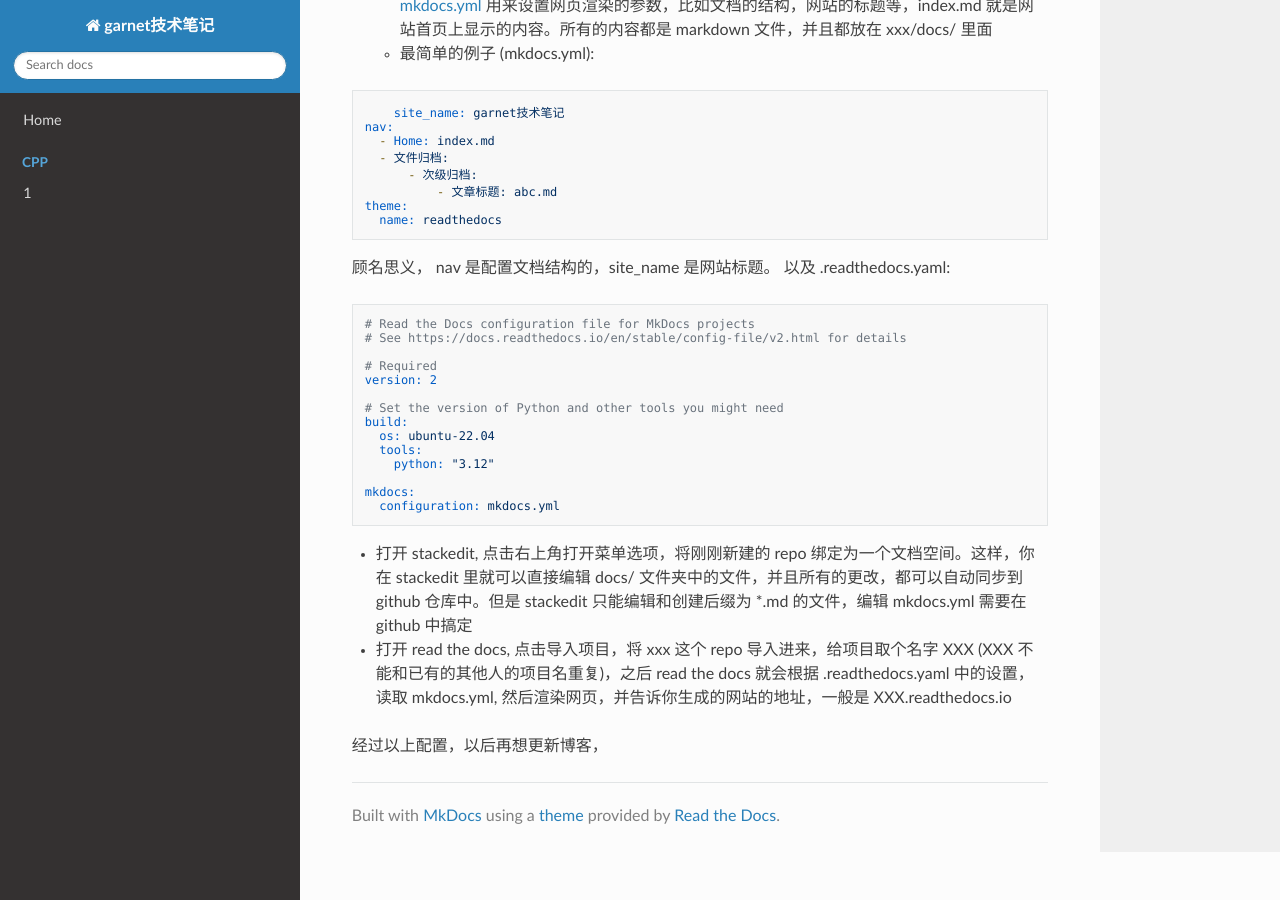
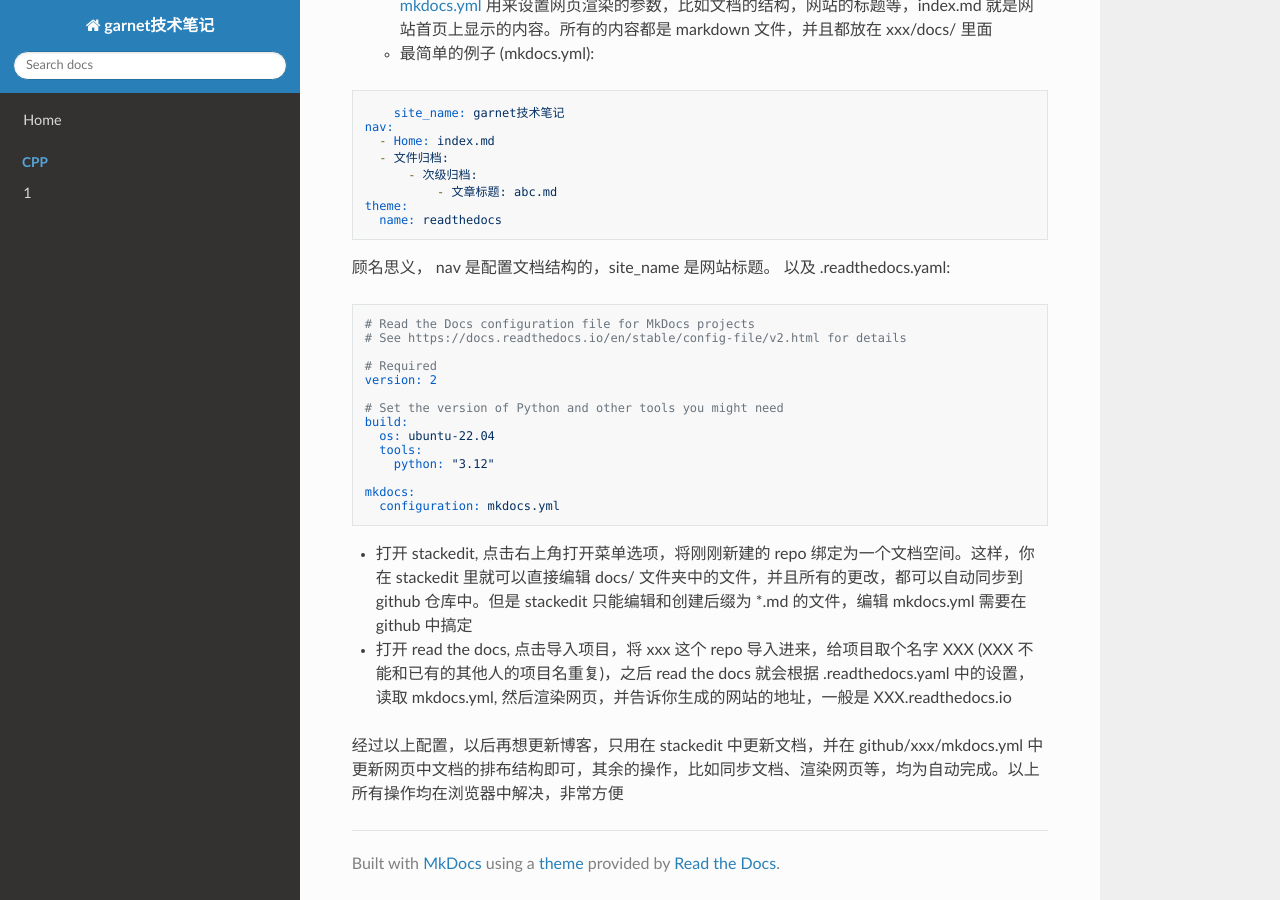
Before and after one commit to ymma98/technotes, an MkDocs documentation site: the page built from docs/杂谈/快速搭建技术博客: read the docs + stackedit.md, in a window 1280 px wide and 900 px high, scrolled down 569 px. Built offline with MkDocs 1.6.1, drawn with Linux system fonts in a browser that asks for light colours; nearby versions of some CDN libraries.

Commit message:
docs/杂谈/快速搭建技术博客: read the docs + stackedit.md updated from https://stackedit.cn/

```diff
--- a/docs/杂谈/快速搭建技术博客: read the docs + stackedit.md
+++ b/docs/杂谈/快速搭建技术博客: read the docs + stackedit.md
@@ -46,12 +46,12 @@ mkdocs:
 * 打开 stackedit, 点击右上角打开菜单选项，将刚刚新建的 repo 绑定为一个文档空间。这样，你在 stackedit 里就可以直接编辑 docs/ 文件夹中的文件，并且所有的更改，都可以自动同步到 github 仓库中。但是 stackedit 只能编辑和创建后缀为 *.md 的文件，编辑 mkdocs.yml 需要在 github 中搞定
 * 打开 read the docs, 点击导入项目，将 xxx 这个 repo 导入进来，给项目取个名字 XXX (XXX 不能和已有的其他人的项目名重复)，之后 read the docs 就会根据 .readthedocs.yaml 中的设置，读取 mkdocs.yml, 然后渲染网页，并告诉你生成的网站的地址，一般是 XXX.readthedocs.io
 
-经过以上配置，以后再想更新博客，
+经过以上配置，以后再想更新博客，只用在 stackedit 中更新文档，并在 github/xxx/mkdocs.yml 中更新网页中文档的排布结构即可，其余的操作，比如同步文档、渲染网页等，均为自动完成。以上所有操作均在浏览器中解决，非常方便
 
 
 
 
 
 <!--stackedit_data:
-eyJoaXN0b3J5IjpbLTE2MzM0NTkyMDFdfQ==
+eyJoaXN0b3J5IjpbLTc3MzAwNTk0N119
 -->
```
